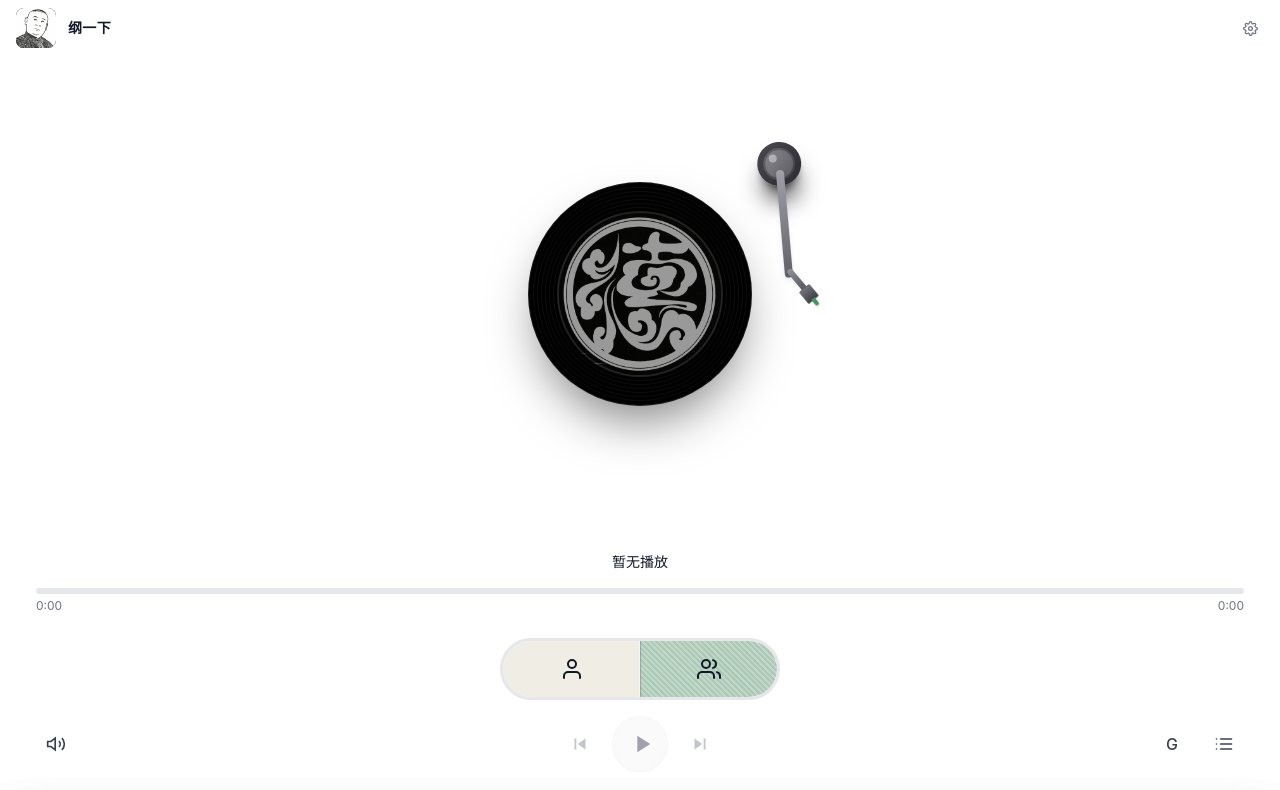
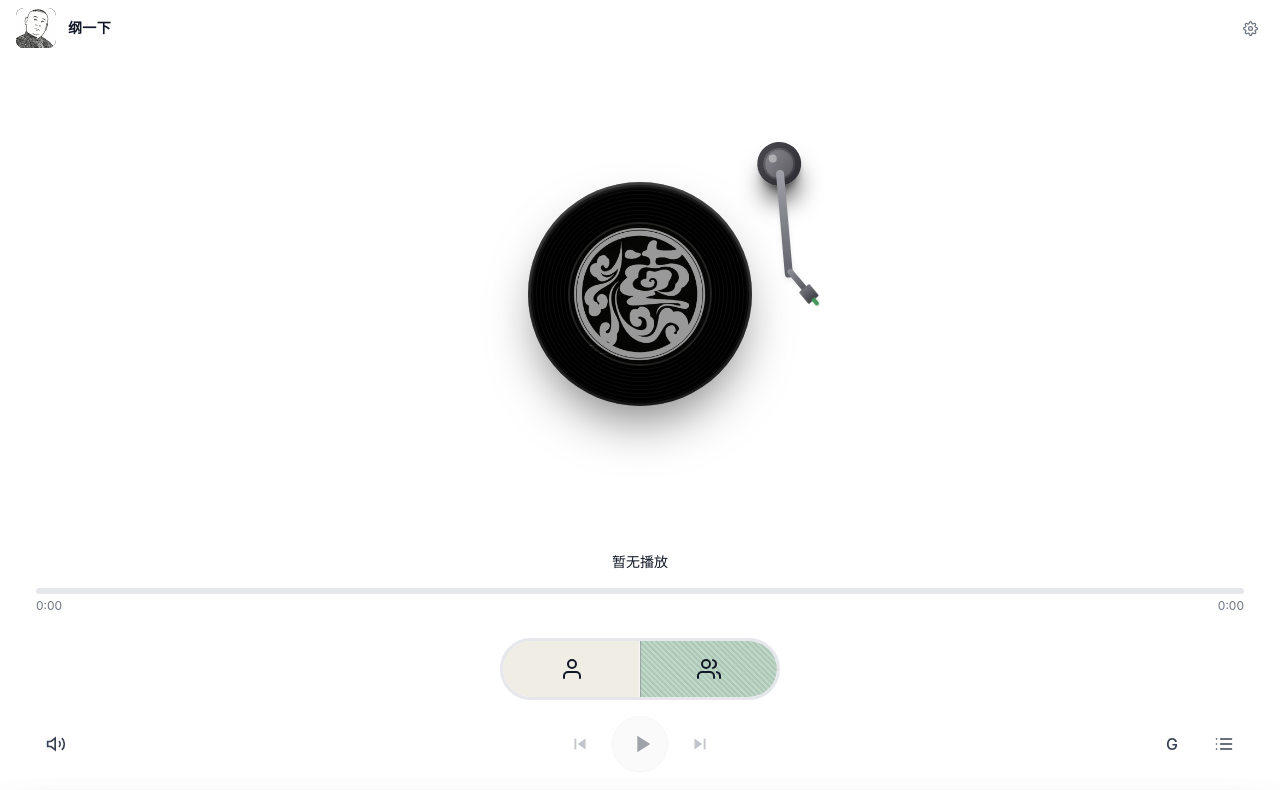
Before and after one commit to flystar233/Gang, a React (Vite) app: page / in a window 1280 px wide. Shown: the top 790 px of the page. Built offline with nearby package versions, Linux system fonts and the light colour scheme; what @capacitor/core would draw is missing.

Commit message:
Update App.tsx

```diff
--- a/src/App.tsx
+++ b/src/App.tsx
@@ -95,7 +95,7 @@ function App() {
 
 
   const recordGrooves = [
-    'inset-1', 'inset-2', 'inset-3', 'inset-4', 'inset-5', 'inset-6'
+    'inset-1', 'inset-2', 'inset-3', 'inset-4', 'inset-5', 'inset-6', 'inset-7', 'inset-8', 'inset-9'
   ]
 
 
@@ -107,19 +107,36 @@ function App() {
         <div className="flex-1 overflow-hidden flex items-center justify-center">
           <div className="relative">
             <div
-              className={`relative w-56 h-56 rounded-full shadow-2xl shadow-black/50 animate-spin-slow bg-black border border-white/10 ${
-                isAndroid ? 'overflow-hidden' : ''
-              }`}
+              className={`relative w-56 h-56 rounded-full shadow-2xl animate-spin-slow ${
+                isLightTheme
+                  ? 'bg-black shadow-black/50'
+                  : 'bg-[#cec9c4] shadow-black/30'
+              } ${isAndroid ? 'overflow-hidden' : ''}`}
               style={{
                 animationPlayState: isPlaying ? 'running' : 'paused',
                 ...(isAndroid && { clipPath: 'circle(50% at 50% 50%)' })
               }}
             >
+              {/* 外圈凸起边缘 */}
+              <div
+                className={`absolute inset-0 rounded-full ${
+                  isLightTheme
+                    ? 'shadow-[inset_0_3px_6px_rgba(255,255,255,0.25),inset_0_-3px_6px_rgba(0,0,0,0.4),inset_0_0_0_3px_rgba(255,255,255,0.1)]'
+                    : 'shadow-[inset_0_4px_8px_rgba(255,255,255,0.5),inset_0_-4px_8px_rgba(0,0,0,0.5),inset_0_0_0_4px_rgba(80,70,60,0.3)]'
+                }`}
+              />
               {recordGrooves.map((inset, i) => (
-                <div key={i} className={`absolute ${inset} rounded-full border border-white/5 ${isAndroid ? 'overflow-hidden' : ''}`} />
+                <div
+                  key={i}
+                  className={`absolute ${inset} rounded-full border ${
+                    isLightTheme ? 'border-white/5' : 'border-black/10'
+                  } ${isAndroid ? 'overflow-hidden' : ''}`}
+                />
               ))}
               <div
-                className={`absolute inset-7 rounded-full overflow-hidden border-2 border-white/10 ${isAndroid ? 'overflow-hidden' : ''}`}
+                className={`absolute inset-10 rounded-full overflow-hidden border-2 ${
+                  isLightTheme ? 'border-white/10' : 'border-black/20'
+                } ${isAndroid ? 'overflow-hidden' : ''}`}
                 style={{
                   backgroundImage: `url(${backImage})`,
                   backgroundSize: 'cover',
```
